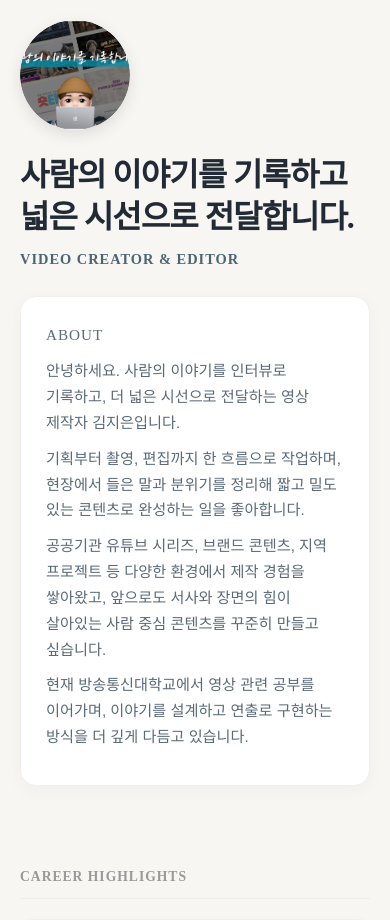
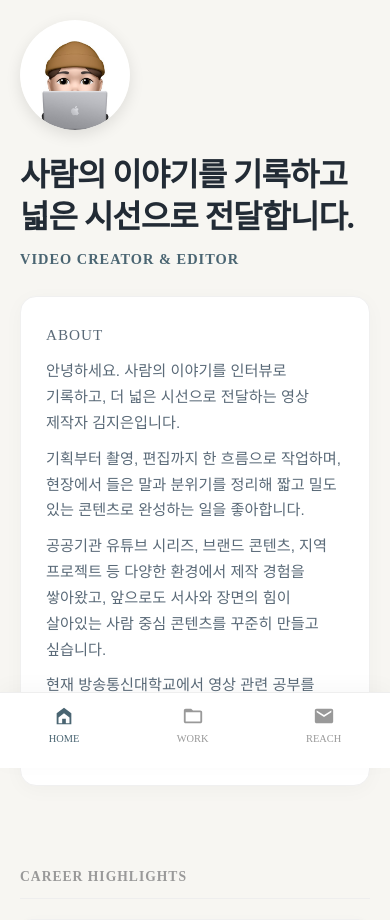
Before and after one commit to toxtuti/JE-portfolio-Replit, a Flask app: template templates/index.html in a window 390 px wide. Shown: the part 76-996 px from the top of the page. Run offline with Flask 3, Linux system fonts and the light colour scheme; the template is opened without the code that fills it, so the values that code supplies are empty; some web fonts are replaced.

Commit message:
26.03.04-08

```diff
--- a/templates/index.html
+++ b/templates/index.html
@@ -40,7 +40,11 @@
         /* --- Hero Section (Desktop) --- */
         .hero { display: flex; gap: 50px; max-width: 1200px; margin: 60px auto 100px; padding: 0 20px; align-items: center; }
         .hero-img { flex: 1.3; border-radius: 12px; overflow: hidden; box-shadow: 0 10px 30px rgba(0,0,0,0.06); }
-        .hero-img img { width: 100%; height: auto; display: block; border-radius: 12px; }
+
+        /* [NEW] 데스크톱 이미지 & 모바일 이미지 분리 설정 */
+        .img-desktop { display: block; width: 100%; height: auto; border-radius: 12px; }
+        .img-mobile { display: none; /* 데스크톱에서는 모바일용 숨김 */ }
+
         .hero-text { flex: 1; }
         .hero-text h4 { font-size: 0.85rem; color: var(--text-sub); text-transform: uppercase; letter-spacing: 1px; margin-bottom: 15px; font-family: 'GmarketSansBold'; }
         .hero-text h1 { font-family: 'GmarketSansBold'; font-size: 2.5rem; line-height: 1.3; margin-bottom: 20px; color: var(--text-main); letter-spacing: -1px; word-break: keep-all; }
@@ -81,17 +85,16 @@
         .project-card { display: block; background: white; padding: 20px; border-radius: 16px; border: 1px solid #f0f0f0; transition: transform 0.3s, box-shadow 0.3s; }
         .project-card img { width: 100%; aspect-ratio: 16/9; object-fit: cover; border-radius: 8px; margin-bottom: 15px; }
         .project-card:hover { transform: translateY(-5px); box-shadow: 0 10px 30px rgba(0,0,0,0.05); }
-        /* 태그(h4)를 지웠으므로 제목(h3) 위쪽 여백 조절 */
         .project-card h3 { font-family: 'GmarketSansBold'; font-size: 1.3rem; margin-top: 5px; margin-bottom: 5px; word-break: keep-all; line-height: 1.4; color: var(--text-main);}
 
-        /* Footer (Dark Premium Style) */
+        /* Footer */
         .footer { background-color: #111518; color: white; text-align: center; padding: 80px 20px; margin-top: 50px; }
         .footer h2 { font-family: 'GmarketSansMedium'; font-size: 2rem; margin-bottom: 25px; letter-spacing: -0.5px; font-weight: normal;}
         .footer .btn-primary { display: inline-block; margin-bottom: 40px; background: #2C3E50; border: none; }
         .footer .btn-primary:hover { background: #4A6572; }
         .footer p { color: #888; font-size: 0.85rem; }
 
-        /* 모바일 하단 네비게이션 (데스크톱에선 숨김) */
+        /* 모바일 하단 네비게이션 */
         .mobile-bottom-nav { display: none; }
 
         /* =================================================================
@@ -119,7 +122,11 @@
                 flex: none; width: 110px; height: 110px;
                 border-radius: 50%; box-shadow: 0 5px 15px rgba(0,0,0,0.1); margin-bottom: 5px;
             }
-            .hero-img img { width: 100%; height: 100%; object-fit: cover; border-radius: 50%; }
+
+            /* [NEW] 모바일에서는 데스크톱 이미지 숨기고 모바일 이미지 켜기 */
+            .img-desktop { display: none; }
+            .img-mobile { display: block; width: 100%; height: 100%; object-fit: cover; border-radius: 50%; }
+
             .hero-text { width: 100%; }
             .hero-text h1 { font-size: 2rem; margin-bottom: 10px; line-height: 1.3;}
             .hero-text h4 { font-size: 0.9rem; margin-bottom: 25px; color: var(--accent-color); }
@@ -163,7 +170,9 @@
 
     <section class="hero">
         <div class="hero-img">
-            <img src="/static/profile.jpg" onerror="this.src='https://images.unsplash.com/photo-1601506521937-0121a7fc2a6b?q=80&w=1000&auto=format&fit=crop'" alt="Video Creator">
+            <img class="img-desktop" src="/static/profile.jpg" onerror="this.src='https://images.unsplash.com/photo-1601506521937-0121a7fc2a6b?q=80&w=1000&auto=format&fit=crop'" alt="Video Creator Desktop">
+
+            <img class="img-mobile" src="/static/profile_mobile.jpeg" onerror="this.src='https://images.unsplash.com/photo-1601506521937-0121a7fc2a6b?q=80&w=1000&auto=format&fit=crop'" alt="Video Creator Mobile">
         </div>
         <div class="hero-text">
             <h1>사람의 이야기를 기록하고<br>넓은 시선으로 전달합니다.</h1>
@@ -272,4 +281,20 @@
         <p style="margin-top: 10px;">© 2026 Jieun Kim. All rights reserved.</p>
     </footer>
 
-    <nav class="
+    <nav class="mobile-bottom-nav">
+        <a href="/" class="nav-item active">
+            <svg viewBox="0 0 24 24"><path d="M12 3L4 9v12h16V9l-8-6zm6 10.5V20h-4v-5H10v5H6v-6.5l6-4.5 6 4.5z"/></svg>
+            <span>HOME</span>
+        </a>
+        <a href="/projects" class="nav-item">
+            <svg viewBox="0 0 24 24"><path d="M20 6h-8l-2-2H4c-1.1 0-1.99.9-1.99 2L2 18c0 1.1.9 2 2 2h16c1.1 0 2-.9 2-2V8c0-1.1-.9-2-2-2zm0 12H4V8h16v10z"/></svg>
+            <span>WORK</span>
+        </a>
+        <a href="mailto:gorjeous11@gmail.com" class="nav-item">
+            <svg viewBox="0 0 24 24"><path d="M20 4H4c-1.1 0-2 .9-2 2v12c0 1.1.9 2 2 2h16c1.1 0 2-.9 2-2V6c0-1.1-.9-2-2-2zm0 4l-8 5-8-5V6l8 5 8-5v2z"/></svg>
+            <span>REACH</span>
+        </a>
+    </nav>
+
+</body>
+</html>
```
Also changed, not shown: static/profile_mobile.jpeg (added).
